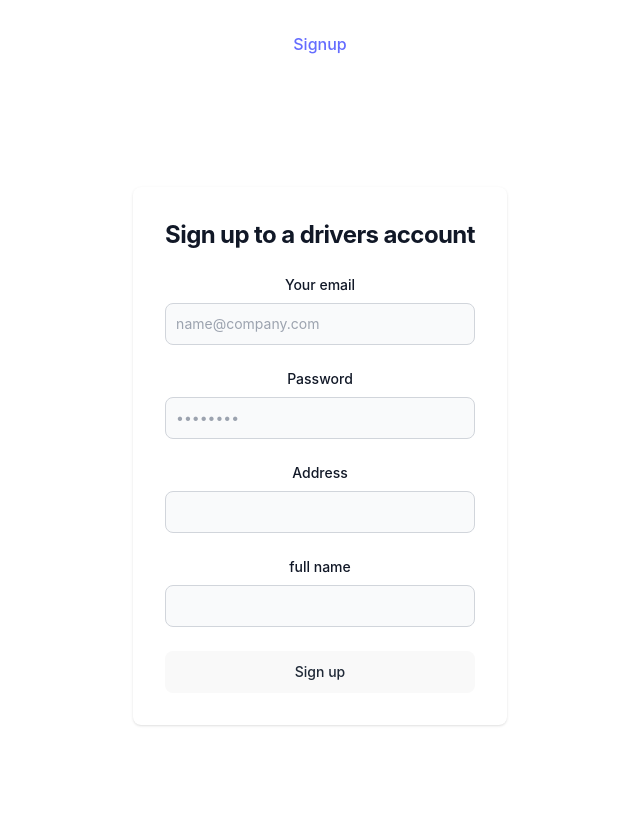
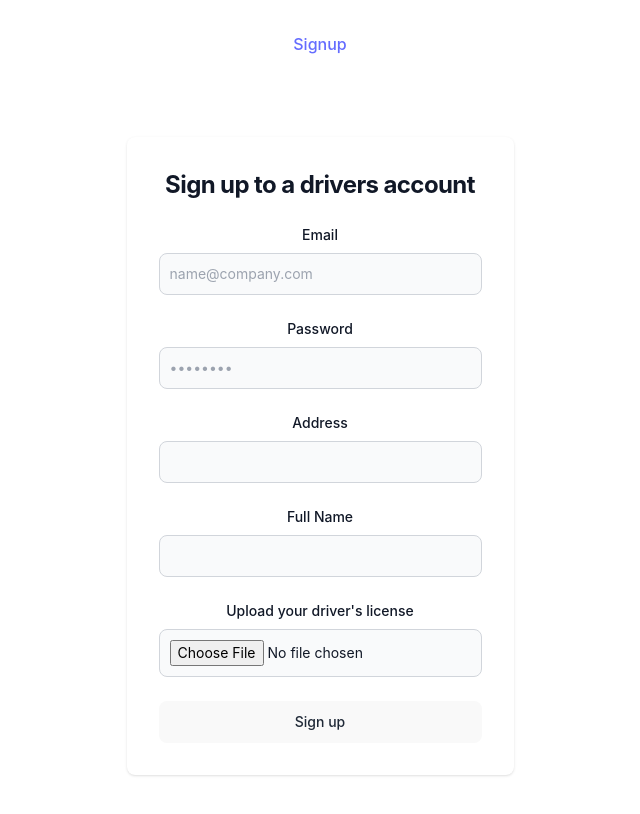
Before and after one commit to ConfuzzedCat/PickMeUp-repo, a React (Vite) app in the folder frontend/: page /signup in a window 1280 px wide. Shown: the top 814 px of the page, without its empty margins (320-960 px from the left). Built offline with nearby package versions, Linux system fonts and the light colour scheme.

Commit message:
file upload (working now POG (localstorage))
xD

```diff
--- a/frontend/src/signup.jsx
+++ b/frontend/src/signup.jsx
@@ -1,27 +1,45 @@
-import React, { useState } from "react";
+import React, { useState, useRef } from "react";
 import { NavLink, useNavigate } from "react-router-dom";
 //import { validateSignUp } from "./validateSignUp";
 
 function Signup() {
   const init = {
-    firstName: "",
-    lastName: "",
     email: "",
     password: "",
-    confirmPassword: "",
+    address: "",
+    fullname: "",
+    licenseImage: null,
   };
   const [signupData, setSignupData] = useState(init);
   const [error, setError] = useState("");
   const navigate = useNavigate();
 
+
+    const email = useRef(null);
+    const password = useRef(null);
+    const address = useRef(null);
+    const fullname = useRef(null);
+    const licenseImage = useRef(null);
+
+
+
   const performSignup = async (evt) => {
     evt.preventDefault();
 
-    if (signupData.password !== signupData.confirmPassword) {
-      setError("Passwords do not match");
-      return;
-    }
 
+    // Serialize the signup data to a JSON string
+    const signupDataJson = JSON.stringify(signupData);
+
+    // Save the serialized data to localStorage
+    localStorage.setItem('signupData', signupDataJson);
+
+    console.log("Signup data saved to localStorage");
+
+    // Optionally, redirect the user or show a success message
+    alert("Signup data saved (simulated)");
+  };
+
+    /*
     const { isValid, errors } = validateSignUp(
       signupData.firstName,
       signupData.lastName,
@@ -41,7 +59,8 @@ function Signup() {
       setError("Error during signup. Please try again.");
       console.error(error);
     }
-  };
+    */
+
 
   const onChange = (evt) => {
     setSignupData({
@@ -49,6 +68,15 @@ function Signup() {
       [evt.target.id]: evt.target.value,
     });
   };
+
+  const onFileChange = (event) => {
+    console.log("File Chosen:", event.target.files[0])
+    setSignupData({
+      ...signupData,
+      licenseImage: event.target.files[0]
+    });
+  };
+
 
   return (
     <section clas="bg-gray-50 dark:bg-gray-900">
@@ -58,7 +86,8 @@ function Signup() {
             <h1 class="text-xl font-bold leading-tight tracking-tight text-gray-900 md:text-2xl dark:text-white">
               Sign up to a drivers account
             </h1>
-            <form
+            <form onChange={onChange}
+
               class="space-y-4 md:space-y-6"
               action="#"
               onSubmit={performSignup}
@@ -68,13 +97,16 @@ function Signup() {
                   htmlFor="email"
                   class="block mb-2 text-sm font-medium text-gray-900 dark:text-white"
                 >
-                  Your email
+                  Email
                 </label>
                 <input
                   type="email"
                   name="email"
+                  id="email"
+                    ref={email}
                   class="bg-gray-50 border border-gray-300 text-gray-900 sm:text-sm rounded-lg focus:ring-primary-600 focus:border-primary-600 block w-full p-2.5 dark:bg-gray-700 dark:border-gray-600 dark:placeholder-gray-400 dark:text-white dark:focus:ring-blue-500 dark:focus:border-blue-500"
                   placeholder="name@company.com"
+
                   required=""
                 ></input>
               </div>
@@ -89,6 +121,7 @@ function Signup() {
                   type="password"
                   name="password"
                   id="password"
+                  ref={password}
                   placeholder="••••••••"
                   class="bg-gray-50 border border-gray-300 text-gray-900 sm:text-sm rounded-lg focus:ring-primary-600 focus:border-primary-600 block w-full p-2.5 dark:bg-gray-700 dark:border-gray-600 dark:placeholder-gray-400 dark:text-white dark:focus:ring-blue-500 dark:focus:border-blue-500"
                   required=""
@@ -96,34 +129,51 @@ function Signup() {
               </div>
               <div>
                 <label
-                  htmlFor="Adress"
+                  htmlFor="address"
                   class="block mb-2 text-sm font-medium text-gray-900 dark:text-white"
                 >
                   Address
                 </label>
                 <input
                   type="text"
-                  name="Address"
-                  id="Address"
+                  name="address"
+                  id="address"
+                    ref={address}
                   class="bg-gray-50 border border-gray-300 text-gray-900 sm:text-sm rounded-lg focus:ring-primary-600 focus:border-primary-600 block w-full p-2.5 dark:bg-gray-700 dark:border-gray-600 dark:placeholder-gray-400 dark:text-white dark:focus:ring-blue-500 dark:focus:border-blue-500"
                   required=""
                 ></input>
               </div>
               <div>
                 <label
-                  htmlFor="firstname"
+                  htmlFor="fullname"
                   class="block mb-2 text-sm font-medium text-gray-900 dark:text-white"
                 >
-                  full name
+                  Full Name
                 </label>
                 <input
                   type="text"
-                  name="firstname"
-                  id="firstname"
+                  name="fullname"
+                  id="fullname"
+                  ref={fullname}
                   class="bg-gray-50 border border-gray-300 text-gray-900 sm:text-sm rounded-lg focus:ring-primary-600 focus:border-primary-600 block w-full p-2.5 dark:bg-gray-700 dark:border-gray-600 dark:placeholder-gray-400 dark:text-white dark:focus:ring-blue-500 dark:focus:border-blue-500"
                   required=""
                 ></input>
               </div>
+              <div>
+                <label htmlFor="licenseImage" className="block mb-2 text-sm font-medium text-gray-900 dark:text-white">
+                    Upload your driver's license
+                </label>
+                <input
+                    type="file"
+                    id="licenseImage"
+                    ref={licenseImage}
+                    name="licenseImage"
+                    accept="image/*"
+                    onChange={onFileChange}
+                    className="bg-gray-50 border border-gray-300 text-gray-900 text-sm rounded-lg focus:ring-primary-600 focus:border-primary-600 block w-full p-2.5 dark:bg-gray-700 dark:border-gray-600 dark:text-white"
+                    required=""
+                />
+                </div>
 
               <button
                 type="submit"
```
